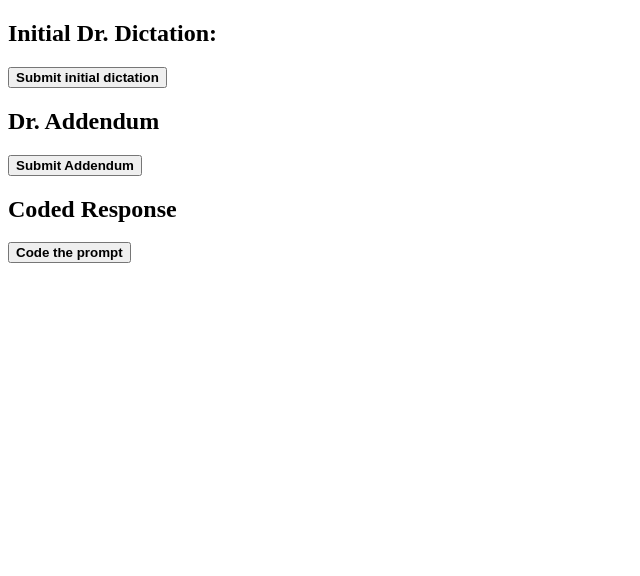
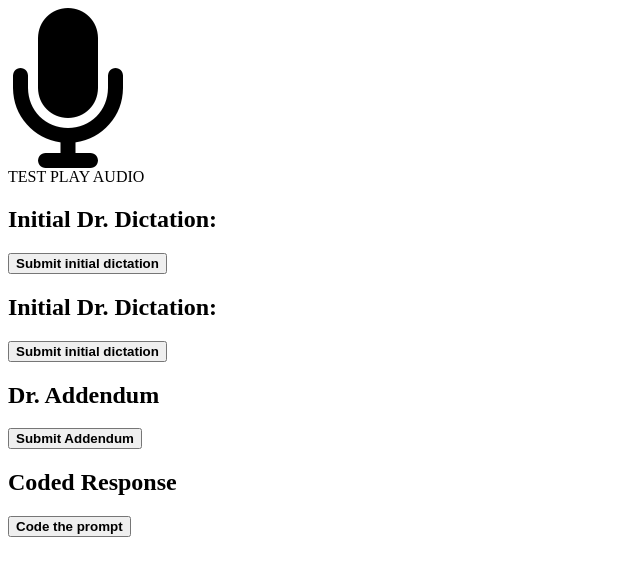
Before and after one commit to butterpunk/medibuddy, a SvelteKit app: page / in a window 1280 px wide. Shown: the top 576 px of the page, without its empty margins (0-640 px from the left). Built offline with nearby package versions, Linux system fonts and the light colour scheme; no server answers.

Commit message:
feat: audio dictation

```diff
--- a/package.json
+++ b/package.json
@@ -32,5 +32,8 @@
 		"vite": "^4.2.0",
 		"vitest": "^0.25.3"
 	},
-	"type": "module"
+	"type": "module",
+	"dependencies": {
+		"dotenv": "^16.0.3"
+	}
 }
--- a/src/app.html
+++ b/src/app.html
@@ -4,6 +4,7 @@
 		<meta charset="utf-8" />
 		<link rel="icon" href="%sveltekit.assets%/favicon.png" />
 		<meta name="viewport" content="width=device-width" />
+		<script src="https://kit.fontawesome.com/32479b256d.js" crossorigin="anonymous"></script>
 		%sveltekit.head%
 	</head>
 	<body data-sveltekit-preload-data="hover">
--- a/src/components/AudioRecorder.svelte
+++ b/src/components/AudioRecorder.svelte
@@ -1,3 +1,194 @@
 <script lang="ts">
+	import { createEventDispatcher } from 'svelte';
 
+	const dispatch = createEventDispatcher();
+
+	let microphoneButton: HTMLElement;
+	let stopButton: HTMLElement;
+	let audioElement: HTMLAudioElement;
+	let audioElementSource: HTMLSourceElement;
+
+	let audioMimeType: string;
+	let recordedAudioBlob: Blob | null = null;
+
+	let audioBlobs: Blob[] = [];
+	let mediaRecorder: MediaRecorder | null = null;
+	let streamBeingCaptured: MediaStream | null = null;
+
+	function displayAudioRecordedEvent() {
+		dispatch('audio-recorded', {
+			data: recordedAudioBlob,
+			mimeType: audioMimeType
+		});
+	}
+
+	function start() {
+		//Feature Detection
+		if (!(navigator.mediaDevices && navigator.mediaDevices.getUserMedia)) {
+			//Feature is not supported in browser
+			//return a custom error
+			alert('mediaDevices API or getUserMedia method is not supported in this browser.');
+			return Promise.reject(
+				new Error('mediaDevices API or getUserMedia method is not supported in this browser.')
+			);
+		} else {
+			//Feature is supported in browser
+			//...
+			navigator.mediaDevices
+				.getUserMedia({ audio: true } /*of type MediaStreamConstraints*/)
+				//returns a promise that resolves to the audio stream
+				.then((stream) /*of type MediaStream*/ => {
+					//save the reference of the stream to be able to stop it when necessary
+					streamBeingCaptured = stream;
+
+					//create a media recorder instance by passing that stream into the MediaRecorder constructor
+					mediaRecorder = new MediaRecorder(
+						stream
+					); /*the MediaRecorder interface of the MediaStream Recording
+                    API provides functionality to easily record media*/
+
+					//clear previously saved audio Blobs, if any
+					audioBlobs = [];
+
+					//add a dataavailable event listener in order to store the audio data Blobs when recording
+					mediaRecorder.addEventListener('dataavailable', (event) => {
+						//store audio Blob object
+						audioBlobs.push(event.data);
+					});
+
+					//start the recording by calling the start method on the media recorder
+					mediaRecorder.start();
+				});
+		}
+	}
+
+	function stop() {
+		if (mediaRecorder !== null) {
+			let mimeType = mediaRecorder.mimeType;
+
+			//listen to the stop event in order to create & return a single Blob object
+			mediaRecorder.addEventListener('stop', () => {
+				//create a single blob object, as we might have gathered a few Blob objects that needs to be joined as one
+				let audioBlob = new Blob(audioBlobs, { type: mimeType });
+				console.log({ mimeType });
+
+				//resolve promise with the single audio blob representing the recorded audio
+				audioMimeType = mimeType;
+				recordedAudioBlob = audioBlob;
+				displayAudioRecordedEvent();
+			});
+			cancel();
+		}
+	}
+
+	function cancel() {
+		//stop the recording feature
+		if (mediaRecorder !== null) {
+			mediaRecorder.stop();
+		}
+
+		//stop all the tracks on the active stream in order to stop the stream
+		stopStream();
+
+		//reset API properties for next recording
+		resetRecordingProperties();
+	}
+
+	function stopStream() {
+		if (streamBeingCaptured === null) return;
+		streamBeingCaptured
+			.getTracks() //get all tracks from the stream
+			.forEach((track) /*of type MediaStreamTrack*/ => track.stop()); //stop each one
+	}
+
+	function resetRecordingProperties() {
+		mediaRecorder = null;
+		streamBeingCaptured = null;
+	}
+
+	function playAudio() {
+		//read content of files (Blobs) asynchronously
+		let reader = new FileReader();
+
+		//once content has been read
+		reader.onload = (e) => {
+			//store the base64 URL that represents the URL of the recording audio
+			let base64URL = e.target.result;
+
+			//If this is the first audio playing, create a source element
+			//as pre populating the HTML with a source of empty src causes error
+			// const audioElementSource = audioElement.getElementsByTagName('source')[0];
+			if (!audioElementSource) {
+				//if its not defined create it (happens first time only)
+				// createSourceForAudioElement();
+				let sourceElement = document.createElement('source');
+				audioElement.appendChild(sourceElement);
+
+				audioElementSource = sourceElement;
+			}
+
+			//set the audio element's source using the base64 URL
+			if (typeof base64URL === 'string') {
+				audioElementSource.src = base64URL;
+			} else {
+				alert('Problem playing audio');
+				return;
+			}
+
+			if (recordedAudioBlob) {
+				//set the type of the audio element based on the recorded audio's Blob type
+				let BlobType = recordedAudioBlob.type.includes(';')
+					? recordedAudioBlob.type.substr(0, recordedAudioBlob.type.indexOf(';'))
+					: recordedAudioBlob.type;
+				audioElementSource.type = BlobType;
+
+				//call the load method as it is used to update the audio element after changing the source or other settings
+				audioElement.load();
+
+				//play the audio after successfully setting new src and type that corresponds to the recorded audio
+				console.log('Playing audio...');
+				audioElement.play();
+
+				//Display text indicator of having the audio play in the background
+				// displayTextIndicatorOfAudioPlaying();
+			}
+		};
+
+		//read content and convert it to a URL (base64)
+		if (recordedAudioBlob) {
+			reader.readAsDataURL(recordedAudioBlob);
+		}
+	}
 </script>
+
+<div class="audio-recording-container">
+	<!-- recordedAudioBlob: {recordedAudioBlob}<br />
+	audioBlobs: {audioBlobs}<br />
+	mediaRecorder: {!!mediaRecorder};<br />
+	streamBeingCaptured: {!!streamBeingCaptured};<br /> -->
+
+	{#if !mediaRecorder}
+		<i
+			bind:this={microphoneButton}
+			on:click={start}
+			class="start-recording-button fa fa-microphone fa-10x"
+			aria-hidden="true"
+		/>
+	{:else}
+		<i
+			bind:this={stopButton}
+			on:click={stop}
+			class="stop-recording-button fa fa-stop-circle-o fa-10x"
+			aria-hidden="true"
+		/>
+	{/if}
+	<div on:click={playAudio}>TEST PLAY AUDIO</div>
+</div>
+<!-- <div class="overlay hide">
+	<div class="browser-not-supporting-audio-recording-box">
+		<p>To record audio, use browsers like Chrome and Firefox that support audio recording.</p>
+		<button type="button" class="close-browser-not-supported-box">Ok.</button>
+	</div>
+</div> -->
+
+<audio bind:this={audioElement} controls style="display:none;" class="audio-element" />
--- a/src/routes/+page.svelte
+++ b/src/routes/+page.svelte
@@ -1,10 +1,18 @@
 <script lang="ts">
 	import { enhance, type SubmitFunction } from '$app/forms';
+	import AudioRecorder from '../components/AudioRecorder.svelte';
 
-  let answerInitial = "";
-  let answerAddendum = "";
-  let codedAnswer = "";
+	let recordedAudioBlob: Blob;
+
+	let answerInitial = '';
+	let answerAddendum = '';
+	let codedAnswer = '';
 	let loading = false;
+
+	function audioRecorded(e) {
+		console.log(e);
+		recordedAudioBlob = e.detail.data;
+	}
 
 	const handleSubmit: SubmitFunction = () => {
 		loading = true;
@@ -12,7 +20,7 @@
 		return async ({ action, result }) => {
 			let resultObject = JSON.parse(JSON.stringify(result));
 
-    if (action.search == "?/submitInitial") {
+			if (action.search == '?/submitInitial') {
 				if (resultObject.status == 200) {
 					if (resultObject.data.response) {
 						answerInitial = resultObject.data.response;
@@ -20,10 +28,10 @@ return async ({ action, result }) => {
 					loading = false;
 				} else {
 					loading = false;
-            alert("An error occurred, please try again.");
+					alert('An error occurred, please try again.');
 				}
 			}
-    if (action.search == "?/submitAddendum") {
+			if (action.search == '?/submitAddendum') {
 				if (resultObject.status == 200) {
 					if (resultObject.data.response) {
 						answerAddendum = resultObject.data.response;
@@ -31,10 +39,10 @@ return async ({ action, result }) => {
 					loading = false;
 				} else {
 					loading = false;
-            alert("An error occurred, please try again.");
+					alert('An error occurred, please try again.');
 				}
 			}
-    if (action.search == "?/submitCodeQuery") {
+			if (action.search == '?/submitCodeQuery') {
 				if (resultObject.status == 200) {
 					if (resultObject.data.response) {
 						codedAnswer = resultObject.data.response;
@@ -42,23 +50,65 @@ return async ({ action, result }) => {
 					loading = false;
 				} else {
 					loading = false;
-            alert("An error occurred, please try again.");
+					alert('An error occurred, please try again.');
 				}
 			}
-  }
+		};
+	};
+
+	function uploadAudio() {
+		console.log('uploading audio...');
+		const formData = new FormData();
+		formData.append('damName', 'something');
+		formData.append('dataFile', recordedAudioBlob);
+		const upload = fetch('/?/dictation', {
+			method: 'POST',
+			body: formData
+		})
+			.then((response) => response.json())
+			.then((result) => {
+				console.log('Success:', result);
+			})
+			.catch((error) => {
+				console.error('Error:', error);
+			});
 	}
 </script>
+
+<AudioRecorder on:audio-recorded={audioRecorded} />
+
 <box id="form-box" class="box">
 	<h2 class="subtitle"><b>Initial Dr. Dictation:</b></h2>
-    <form  action="?/submitInitial" method="POST" enctype="multipart/form-data" use:enhance={handleSubmit} id="upload" name="upload">
+	<!-- <input name="audiofile" type="file" bind:recordedAudioBlob /> -->
 	<div class="field">
 		<div class="control">
-                <button type="submit" class="button is-success is-fullwidth"><b>Submit initial dictation</b></button>
+			<button on:click={uploadAudio} type="submit" class="button is-success is-fullwidth"
+				><b>Submit initial dictation</b></button
+			>
+		</div>
+	</div>
+</box>
+
+<box id="form-box" class="box">
+	<h2 class="subtitle"><b>Initial Dr. Dictation:</b></h2>
+	<form
+		action="?/submitInitial"
+		method="POST"
+		enctype="multipart/form-data"
+		use:enhance={handleSubmit}
+		id="upload"
+		name="upload"
+	>
+		<div class="field">
+			<div class="control">
+				<button type="submit" class="button is-success is-fullwidth"
+					><b>Submit initial dictation</b></button
+				>
 			</div>
 		</div>
 	</form>
 </box>
-{#if answerInitial != ""}
+{#if answerInitial != ''}
 	<box class="box">
 		<h2 class="subtitle"><b>Text Response</b></h2>
 		<p>{answerInitial}</p>
@@ -66,7 +116,14 @@ return async ({ action, result }) => {
 {/if}
 <box id="form-box" class="box">
 	<h2 class="subtitle"><b>Dr. Addendum</b></h2>
-  <form  action="?/submitAddendum" method="POST" enctype="multipart/form-data" use:enhance={handleSubmit} id="upload" name="upload">
+	<form
+		action="?/submitAddendum"
+		method="POST"
+		enctype="multipart/form-data"
+		use:enhance={handleSubmit}
+		id="upload"
+		name="upload"
+	>
 		<div class="field">
 			<div class="control">
 				<button type="submit" class="button is-success is-fullwidth"><b>Submit Addendum</b></button>
@@ -74,7 +131,7 @@ return async ({ action, result }) => {
 		</div>
 	</form>
 </box>
-{#if answerAddendum != ""}
+{#if answerAddendum != ''}
 	<box class="box">
 		<h2 class="subtitle"><b>Text Response</b></h2>
 		<p>{answerAddendum}</p>
@@ -82,7 +139,14 @@ return async ({ action, result }) => {
 {/if}
 <box id="form-box" class="box">
 	<h2 class="subtitle"><b>Coded Response</b></h2>
-  <form  action="?/submitCodeQuery" method="POST" enctype="multipart/form-data" use:enhance={handleSubmit} id="upload" name="upload">
+	<form
+		action="?/submitCodeQuery"
+		method="POST"
+		enctype="multipart/form-data"
+		use:enhance={handleSubmit}
+		id="upload"
+		name="upload"
+	>
 		<div class="field">
 			<div class="control">
 				<button type="submit" class="button is-success is-fullwidth"><b>Code the prompt</b></button>
@@ -90,7 +154,7 @@ return async ({ action, result }) => {
 		</div>
 	</form>
 </box>
-{#if answerAddendum != ""}
+{#if answerAddendum != ''}
 	<box class="box">
 		<h2 class="subtitle"><b>Text Response</b></h2>
 		<p>{codedAnswer}</p>
```
Also changed, not shown: src/routes/+page.server.ts (+57 -33 lines), 1 other file (tests, documents, lock files or other folders). Lines whose indentation alone changed are shown as unchanged.
